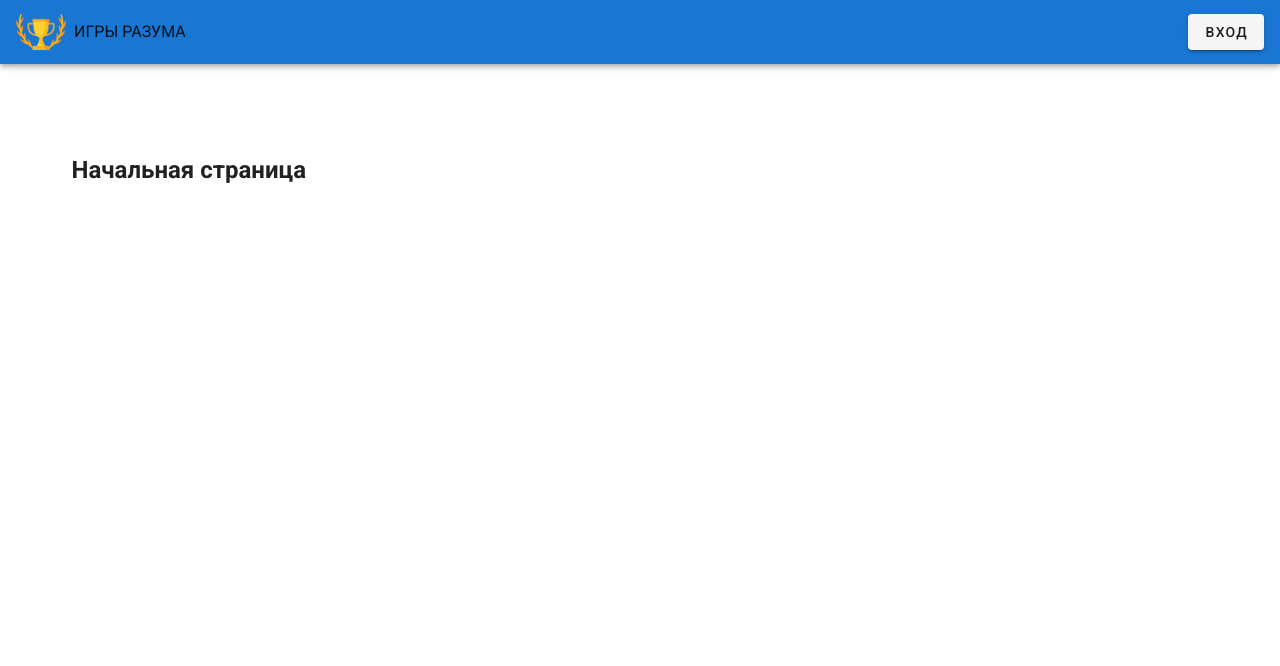
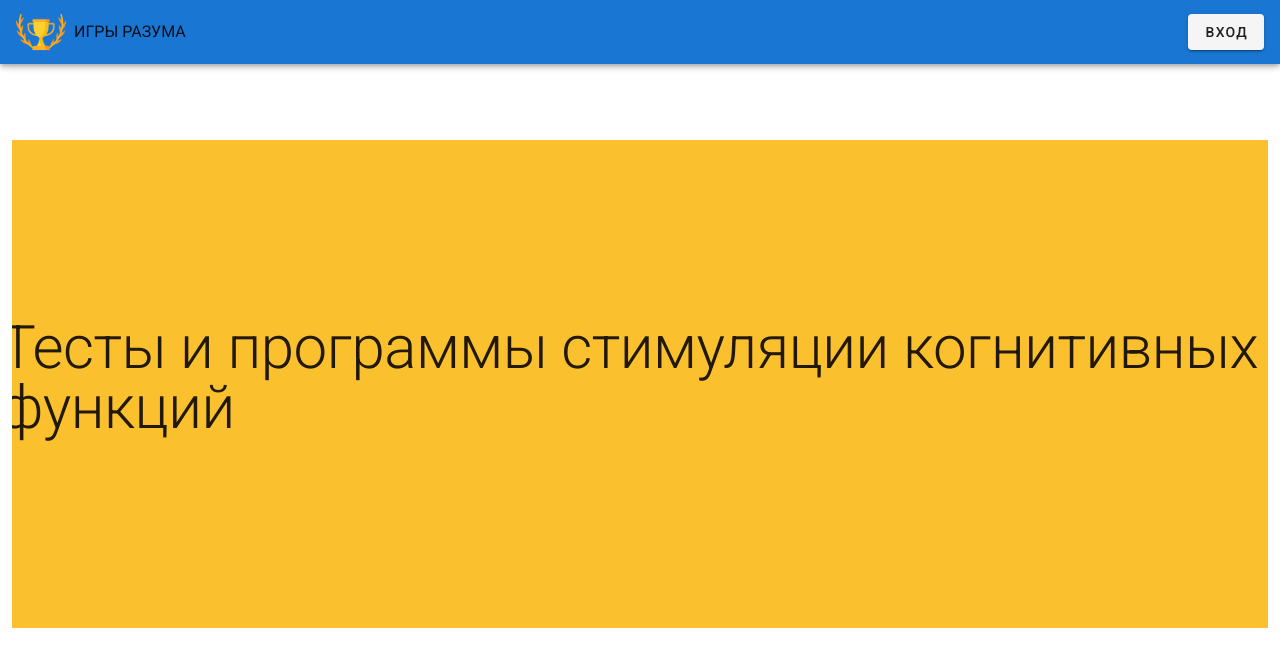
Before and after one commit to hardhill/memboost, a Nuxt app: page / in a window 1280 px wide. Shown: the top 666 px of the page. Built offline with nearby package versions, Linux system fonts and the light colour scheme.

Commit message:
index page

```diff
--- a/layouts/default.vue
+++ b/layouts/default.vue
@@ -1,7 +1,7 @@
 <template>
   <v-app app>
     <v-content>
-      <v-container>
+      <v-container fluid>
         <nuxt />
       </v-container>
     </v-content>
--- a/pages/index.vue
+++ b/pages/index.vue
@@ -2,9 +2,34 @@
 <v-app>
   <AppBar></AppBar>
   <v-content>
-    <v-container>
-      <h2>Начальная страница</h2>
-    </v-container>
+      <v-carousel
+      v-model="model"
+      :show-arrows="showArrows"
+      :hide-delimiters="hideDelimiters"
+      :cycle="cycle"
+      :style="{width:'100%'}"
+      :show-arrows-on-hover="true"
+    >
+      <v-carousel-item
+        v-for="ad in ads"
+        :key="ad.id"
+
+      >
+        <v-sheet
+          :color="ad.color"
+          height="100%"
+          tile
+        >
+          <v-row
+            class="fill-height"
+            align="center"
+            justify="center"
+          >
+            <div class="display-3">{{ad.text}}</div>
+          </v-row>
+        </v-sheet>
+      </v-carousel-item>
+    </v-carousel>
   </v-content>
 </v-app>
 </template>
@@ -16,6 +41,34 @@ export default {
 
   components: {
     AppBar
-  }
+  },
+  data () {
+      return {
+        ads:[
+          {
+            id:1,
+            text:'Тесты и программы стимуляции когнитивных функций',
+            img:'',
+            color:'yellow darken-2'
+          },
+          {
+            id:2,
+            text:'Тренировка мозга для повседневной жизни',
+            img:'',
+            color:'red'
+          },
+          {
+            id:3,
+            text:'Развивайте свои когнитивные способности',
+            img:'',
+            color:'orange'
+          },
+        ],
+
+        showArrows: true,
+        hideDelimiters: true,
+        cycle: true,
+      }
+    },
 }
 </script>
--- a/pages/login.vue
+++ b/pages/login.vue
@@ -48,6 +48,7 @@ export default {
   },
   methods:{
     userlogin(){
+
       this.$store.dispatch('actlogin',true)
       this.$router.push('/dash')
     },
--- a/store/index.js
+++ b/store/index.js
@@ -19,7 +19,6 @@ export const mutations = {
     state.sessioninfo.username = data
   },
   clearsession(state){
-    debugger
     state.sessioninfo = {
       sessionid:0,
       username:'',
```
